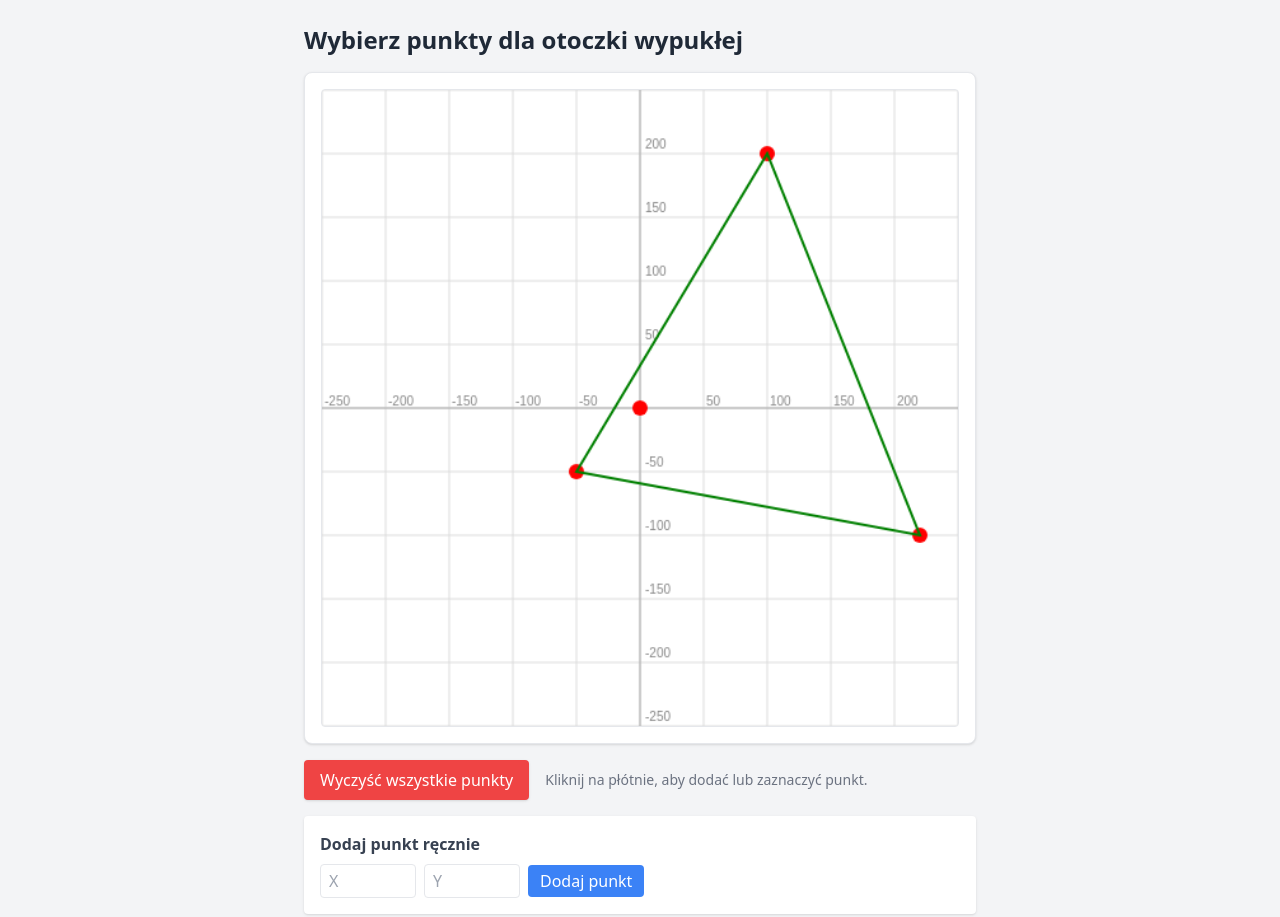
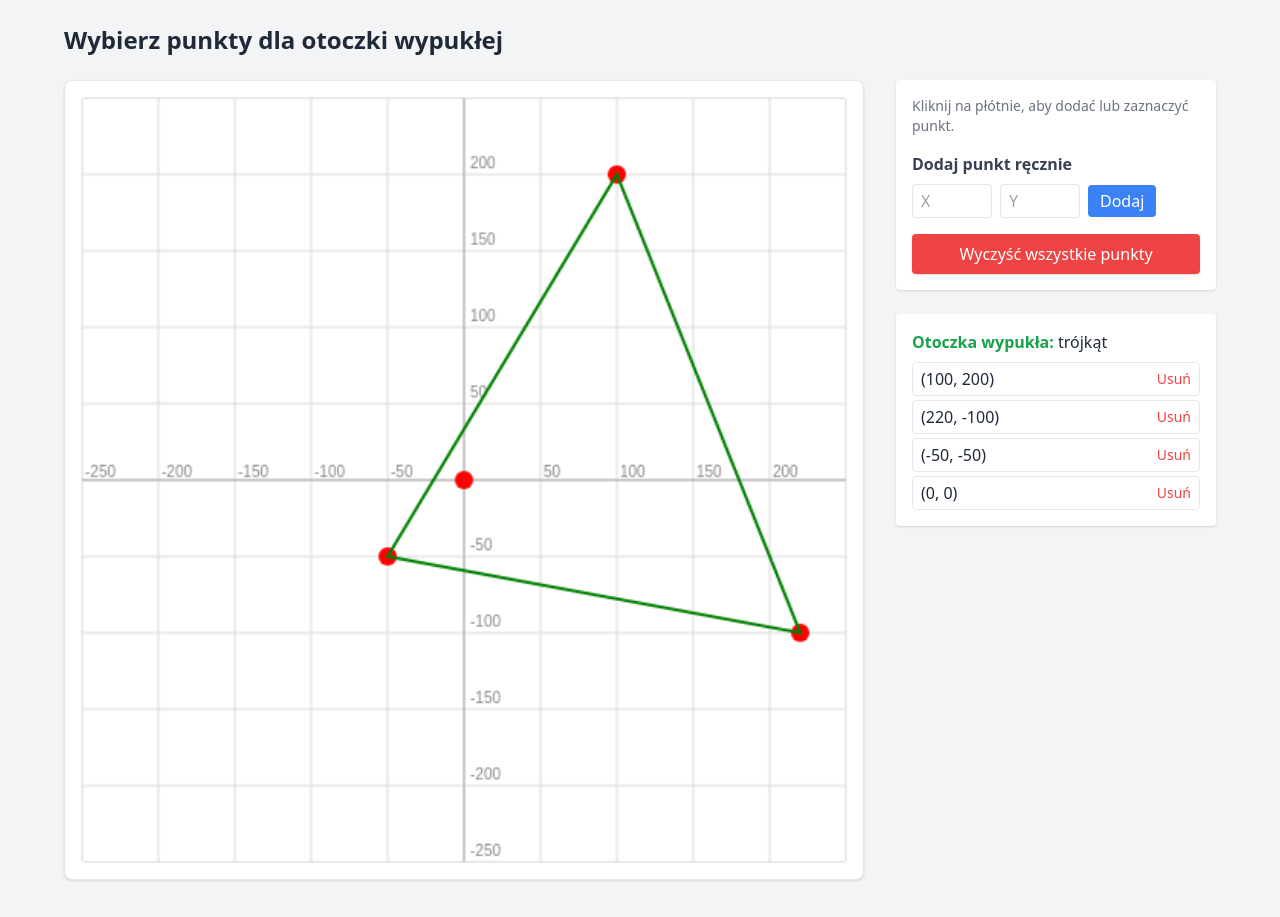
Before and after one commit to jorlowski89/otoczka-wypukla, a plain HTML site: page index.html in a window 1280 px wide. Shown: the top 917 px of the page. Drawn offline with nearby package versions, Linux system fonts and the light colour scheme.

Commit message:
Zmiana layout'u

```diff
--- a/index.html
+++ b/index.html
@@ -6,7 +6,6 @@
     <title>Geometria obliczeniowa - Otoczka wypukła</title>
     <script src="https://cdn.tailwindcss.com"></script>
     <style>
-      /* Canvas renderuje na 500x500, ale skaluje się do 100% szerokości kontenera */
       canvas {
         width: 100%;
         height: auto;
@@ -15,13 +14,18 @@
     </style>
   </head>
   <body class="bg-gray-100 p-6 font-sans">
-    <div class="max-w-2xl mx-auto">
-      <h1 class="text-2xl font-bold mb-4 text-gray-800">
+    <div class="max-w-6xl mx-auto space-y-6">
+      <!-- Nagłówek wspólny -->
+      <h1 class="text-2xl font-bold text-gray-800">
         Wybierz punkty dla otoczki wypukłej
       </h1>
 
-      <div class="border rounded-lg shadow bg-white p-4 mb-4">
-        <div class="relative w-full">
+      <!-- Główna zawartość w dwóch kolumnach -->
+      <div class="flex gap-8 items-start">
+        <!-- Lewa kolumna -->
+        <div class="flex-1 space-y-6">
+          <div class="border rounded-lg shadow bg-white p-4">
+            <div class="relative">
               <canvas
                 id="canvas"
                 width="500"
@@ -30,33 +34,31 @@
               ></canvas>
             </div>
           </div>
-
-      <div class="flex items-center gap-4 mb-4">
-        <button
-          id="clearBtn"
-          class="bg-red-500 hover:bg-red-600 text-white px-4 py-2 rounded shadow"
-        >
-          Wyczyść wszystkie punkty
-        </button>
-        <span class="text-sm text-gray-500"
-          >Kliknij na płótnie, aby dodać lub zaznaczyć punkt.</span
-        >
         </div>
 
-      <div class="bg-white p-4 rounded shadow mb-4">
-        <h2 class="font-semibold text-gray-700 mb-2">Dodaj punkt ręcznie</h2>
+        <!-- Prawa kolumna -->
+        <div class="w-80 space-y-6">
+          <div class="bg-white p-4 rounded shadow space-y-4">
+            <p class="text-sm text-gray-500">
+              Kliknij na płótnie, aby dodać lub zaznaczyć punkt.
+            </p>
+
+            <div>
+              <h2 class="font-semibold text-gray-700 mb-2">
+                Dodaj punkt ręcznie
+              </h2>
               <form id="manualAddPointForm" class="flex gap-2 items-center">
                 <input
                   type="number"
                   id="inputX"
-            class="border rounded px-2 py-1 w-24"
+                  class="border rounded px-2 py-1 w-20"
                   placeholder="X"
                   required
                 />
                 <input
                   type="number"
                   id="inputY"
-            class="border rounded px-2 py-1 w-24"
+                  class="border rounded px-2 py-1 w-20"
                   placeholder="Y"
                   required
                 />
@@ -64,12 +66,25 @@
                   type="submit"
                   class="bg-blue-500 hover:bg-blue-600 text-white px-3 py-1 rounded"
                 >
-            Dodaj punkt
+                  Dodaj
                 </button>
               </form>
             </div>
 
-      <div id="output" class="bg-white p-4 rounded shadow text-gray-800"></div>
+            <button
+              id="clearBtn"
+              class="w-full bg-red-500 hover:bg-red-600 text-white px-4 py-2 rounded shadow"
+            >
+              Wyczyść wszystkie punkty
+            </button>
+          </div>
+
+          <div
+            id="output"
+            class="bg-white p-4 rounded shadow text-gray-800 overflow-y-auto max-h-[565px]"
+          ></div>
+        </div>
+      </div>
     </div>
 
     <script src="script.js"></script>
--- a/script.js
+++ b/script.js
@@ -134,8 +134,15 @@ function showOutput(hullPoints, allPoints) {
     }
   }
 
+  let html = "";
+  // Informacja o zaznaczonym punkcie (jeśli istnieje)
+  if (selectedPoint !== null && points[selectedPoint]) {
+    const p = points[selectedPoint];
+    html += `<p class="mb-2"><strong class="text-blue-600">Zaznaczony punkt:</strong> (${p.x}, ${p.y})</p>`;
+  }
+
   // Generujemy HTML z listą punktów otoczki
-  let html =
+  html +=
     `<p class="mb-2"><strong class="text-green-600">Otoczka wypukła:</strong> ${type}</p><ul class="space-y-1">` +
     points
       .map(
@@ -147,11 +154,6 @@ function showOutput(hullPoints, allPoints) {
       )
       .join("") +
     "</ul>";
-  // Informacja o zaznaczonym punkcie (jeśli istnieje)
-  if (selectedPoint !== null && points[selectedPoint]) {
-    const p = points[selectedPoint];
-    html += `<p class="mt-4"><strong class="text-blue-600">Zaznaczony punkt:</strong> (${p.x}, ${p.y})</p>`;
-  }
 
   output.innerHTML = html;
 }
```
Lines whose indentation alone changed are shown as unchanged.
